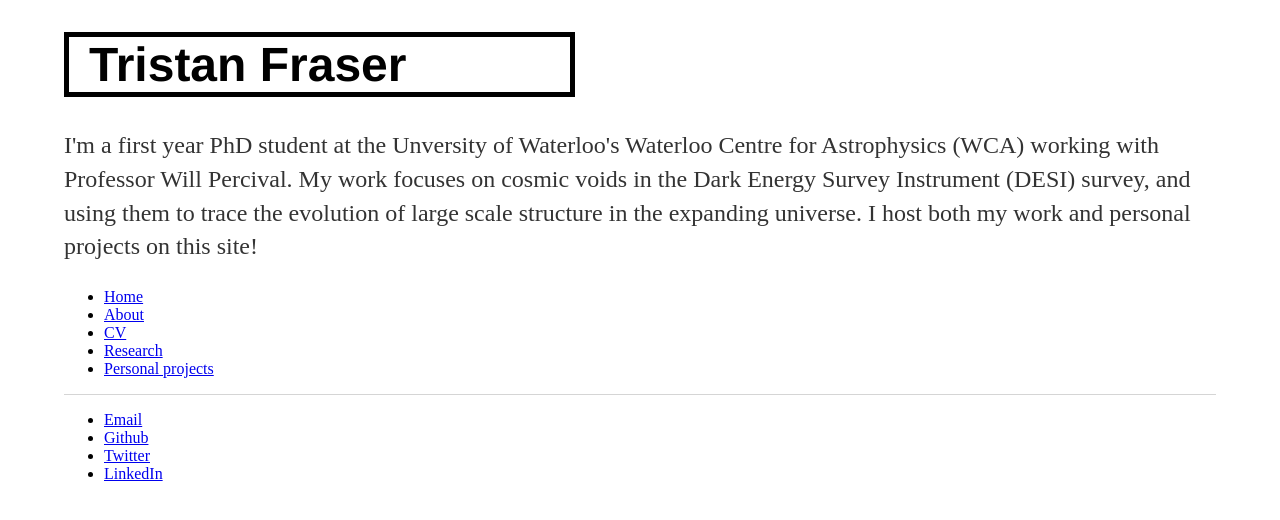
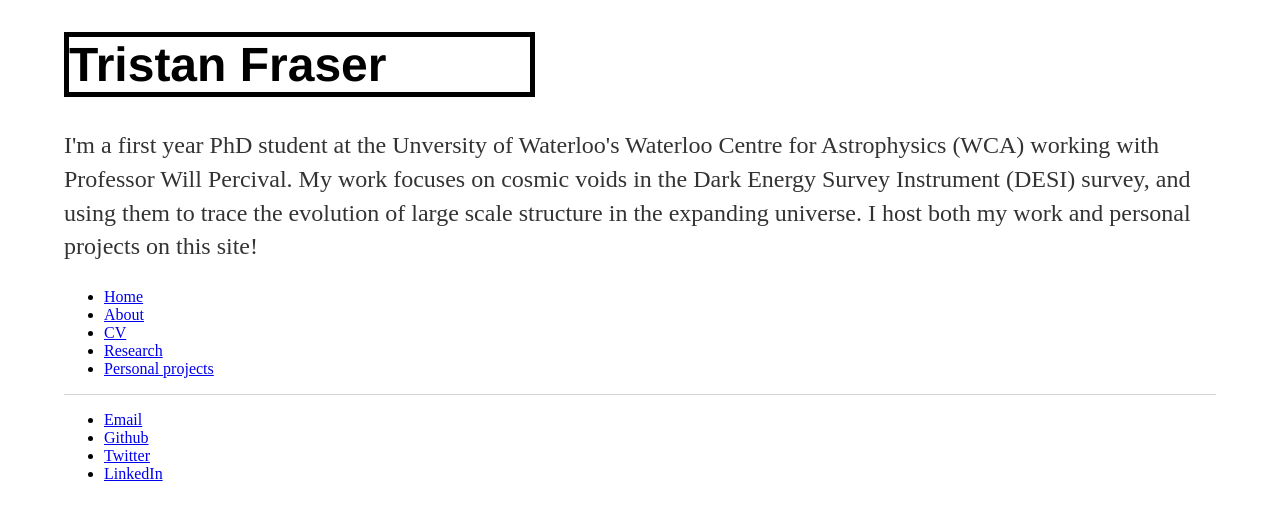
Before and after one commit to tsfraser/tsfraser.github.io, a Jekyll site: the page built from index.html, in a window 1280 px wide. Shown: the top 520 px of the page. Built offline with Jekyll 4.4.1, drawn with Linux system fonts in a browser that asks for light colours.

Commit message:
Update main.css

```diff
--- a/css/main.css
+++ b/css/main.css
@@ -4,7 +4,7 @@
     width: 40%;
     display: flex;
     align-items: center;
-    padding: 0 20px 0 20px;
+    padding: auto;
 }
 
 h1 {
```
